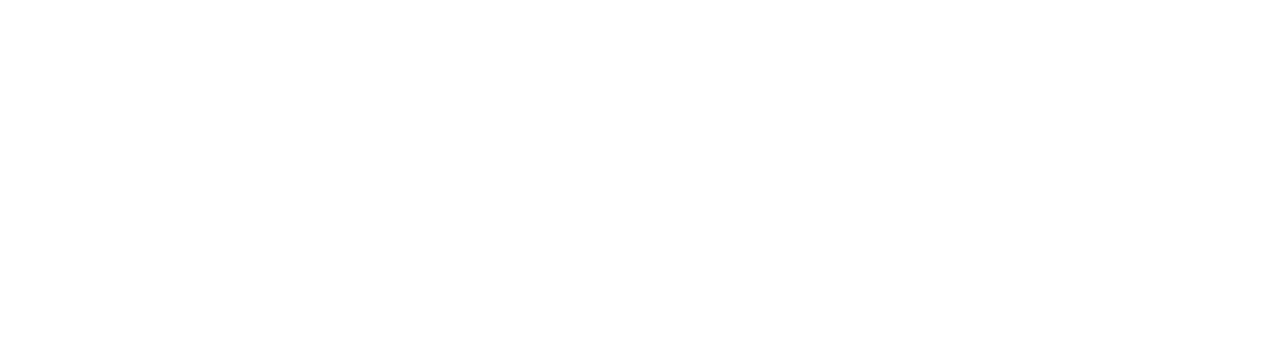
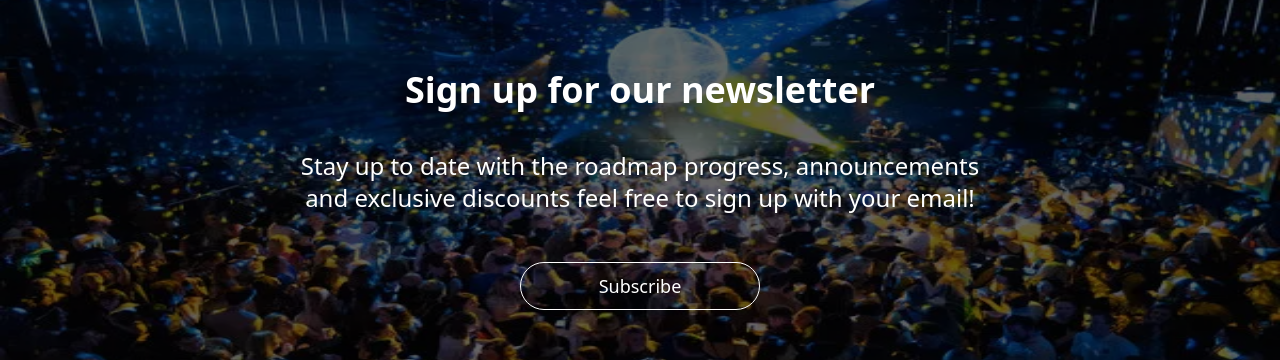
Before and after one commit to whobrowsesthewebg7/active-unity, a React (Vite) app: page / in a window 1280 px wide. Shown: the part 734-1094 px from the top of the page. Before the commit the page ends 800 px from the top, so only its background shows below. Built offline with nearby package versions, Linux system fonts and the light colour scheme.

Commit message:
feat: add subsciption component

```diff
--- a/src/components/Hero/Hero.jsx
+++ b/src/components/Hero/Hero.jsx
@@ -18,7 +18,8 @@ const Hero = () => {
     <div className={styles.parent}>
       <video className={styles.video} autoPlay muted loop>
         <source
-          src={`${BASENAME}/video/welcome_to_stockholm.mp4`}
+          // src={`${BASENAME}/video/welcome_to_stockholm.mp4`}
+          src={`${BASENAME}/video/welcome_to_stockholm.webm`}
           type="video/mp4"
         />
         Your browser does not support the video tag.
--- a/src/components/Popup/Popup.jsx
+++ b/src/components/Popup/Popup.jsx
@@ -28,7 +28,7 @@ const Popup = ({ closePopup }) => {
     <div className={styles.parent} id="parent" onClick={handleOnClose}>
       <div className={styles.container}>
         <CiCircleRemove className={styles.closeButton} onClick={closePopup} aria-label="Close popup" />
-        <p3 className={styles.title}>Subscribe to our events</p3>
+        <p3 className={styles.title}>Sign up for our newsletter</p3>
         <form className={styles.form} onSubmit={handleSubmit(onSubmit)}>
           <input
             className={styles.input}
--- a/src/components/Popup/Popup.module.css
+++ b/src/components/Popup/Popup.module.css
@@ -22,8 +22,8 @@
 
 .input {
   @apply border-transparent focus:border-slate-800 block rounded-full py-4 px-5 text-sm
-     bg-gray-300 outline-none focus:bg-gray-200 text-slate-800 placeholder:text-gray-500
-    transition-colors mb-6 w-full
+     bg-white outline-none focus:bg-gray-200 text-slate-800 placeholder:text-gray-500
+    transition-colors mb-6 w-full border-zinc-800 border
     md:text-lg md:mb-5
     lg:mr-4
 }
--- /dev/null
+++ b/src/components/Subscription/Subscription.jsx
@@ -0,0 +1,39 @@
+import { useState } from "react";
+import styles from "./Subscription.module.css";
+import Popup from "../Popup";
+import { BASENAME } from "../../constant";
+
+const Subscription = () => {
+  const [isPopupOpen, setIsPopupOpen] = useState(false);
+
+  const openPopup = () => {
+    setIsPopupOpen(true);
+  };
+
+  const closePopup = () => {
+    setIsPopupOpen(false);
+  };
+
+  return (
+    <div className={styles.container}>
+
+        <img
+          className={styles.image}
+          src={`${BASENAME}/images/activities/attend-a-live-music-performance-or-dance-the-night-away-in-a-stylish-club.webp`}
+          ></img>
+          <section className={styles.content}>
+        <h2 className={styles.title}>Sign up for our newsletter</h2>
+        <p className={styles.paragraph}>
+          Stay up to date with the roadmap progress, announcements and exclusive
+          discounts feel free to sign up with your email!
+        </p>
+        <button className={styles.button} onClick={openPopup} aria-label="Open popup">
+          Subscribe
+        </button>
+      </section>
+      {isPopupOpen && <Popup closePopup={closePopup} />}
+    </div>
+  );
+};
+
+export default Subscription;
--- /dev/null
+++ b/src/components/Subscription/Subscription.module.css
@@ -0,0 +1,29 @@
+.container {
+  @apply relative h-96
+    lg:h-[520px];
+}
+
+.image {
+  @apply w-full h-full;
+}
+
+.content {
+  @apply h-full inset-0 flex items-center justify-center flex-col px-4 py-12 text-white absolute bg-black bg-opacity-60
+    md:px-10 md:py-16;
+}
+
+.title {
+  @apply text-3xl font-bold mb-4 text-center
+    lg:text-4xl lg:mb-10;
+}
+
+.paragraph {
+  @apply text-lg mb-7 text-center
+    lg:text-2xl lg:mb-12 lg:w-[720px];
+}
+
+.button {
+  @apply text-lg h-12 w-60 rounded-full bg-none mx-auto cursor-pointer hover:bg-zinc-100 hover:border-none
+    hover:text-zinc-900
+    border-white border transition-colors;
+}
--- /dev/null
+++ b/src/components/Subscription/index.js
@@ -0,0 +1,3 @@
+import Subscription from "./Subscription.jsx";
+
+export default Subscription;
--- a/src/pages/Home/Home.jsx
+++ b/src/pages/Home/Home.jsx
@@ -1,6 +1,7 @@
 // import style from "./Home.module.css";
 import { useEffect } from "react";
 import Hero from "../../components/Hero";
+import Subscription from "../../components/Subscription";
 import useActiveUnity from "../../hooks/useActiveUnity";
 
 const Home = () => {
@@ -25,6 +26,7 @@ const Home = () => {
     <>
       Landing Page
       <Hero />
+      <Subscription />
     </>
   );
 };
--- a/tailwind.config.js
+++ b/tailwind.config.js
@@ -5,6 +5,7 @@ export default {
     extend: {
       inset: {
         '720px': '720px',
+        '520px': '520px'
       },
       transitionTimingFunction: {
         DEFAULT: 'ease-in-out',
```
